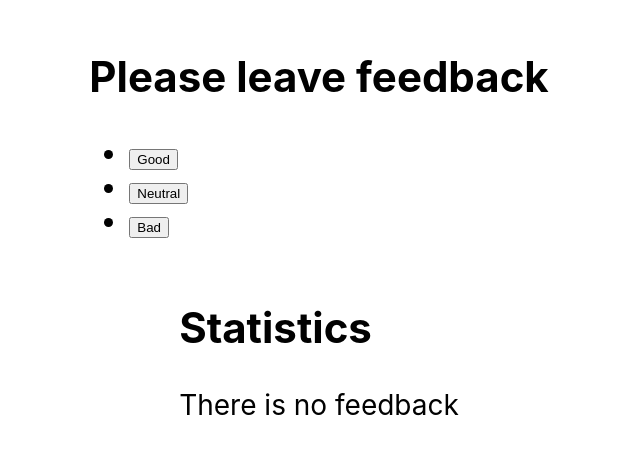
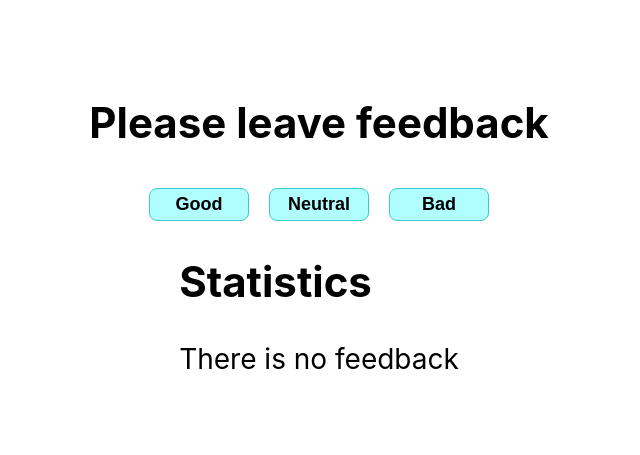
Before and after one commit to statsenkoin/goit-react-hw-02-feedback, a React (Create React App) app: page / in a window 1280 px wide. Shown: the part 181-636 px from the top of the page, without its empty margins (321-961 px from the left). Built offline with nearby package versions, Linux system fonts and the light colour scheme.

Commit message:
Feature/ add styled components

```diff
--- a/src/components/FeedbackOptions/FeedbackOptions.jsx
+++ b/src/components/FeedbackOptions/FeedbackOptions.jsx
@@ -1,20 +1,30 @@
 import React from 'react';
-// import { Title, ButtonPlate } from './FeedbackOptions.styled';
+import PropTypes from 'prop-types';
+import { Option, OptionList } from './FeedbackOptions.styled';
 
 const FeedbackOptions = ({ options, onLeaveFeedback }) => {
   return (
-    <ul>
+    <OptionList>
       {Object.keys(options).map(key => {
         return (
           <li key={key}>
-            <button type="button" id={key} onClick={onLeaveFeedback}>
+            <Option type="button" id={key} onClick={onLeaveFeedback}>
               {options[key]}
-            </button>
+            </Option>
           </li>
         );
       })}
-    </ul>
+    </OptionList>
   );
 };
 
 export { FeedbackOptions };
+
+FeedbackOptions.propTypes = {
+  options: PropTypes.shape({
+    good: PropTypes.string.isRequired,
+    neutral: PropTypes.string.isRequired,
+    bad: PropTypes.string.isRequired,
+  }).isRequired,
+  onLeaveFeedback: PropTypes.func.isRequired,
+};
--- a/src/components/FeedbackOptions/FeedbackOptions.styled.jsx
+++ b/src/components/FeedbackOptions/FeedbackOptions.styled.jsx
@@ -1,9 +1,25 @@
 import styled from 'styled-components';
 
-export const Title = styled.h2`
-  font-size: 28px;
+export const OptionList = styled.ul`
+  display: flex;
+  justify-content: center;
+  gap: 20px;
+  list-style: none;
+  padding: 0;
+  margin: 20px 0 0 0;
 `;
-export const ButtonPlate = styled.div`
-  display: flex;
-  gap: 10px;
+
+export const Option = styled.button`
+  width: 100px;
+  padding: 5px;
+  font-size: 18px;
+  font-weight: 600;
+  background-color: #b0fefe;
+  border: 1px solid #3acdcd;
+  border-radius: 8px;
+
+  &:hover {
+    background-color: #96f1f1;
+    scale: 1.1;
+  }
 `;
```
